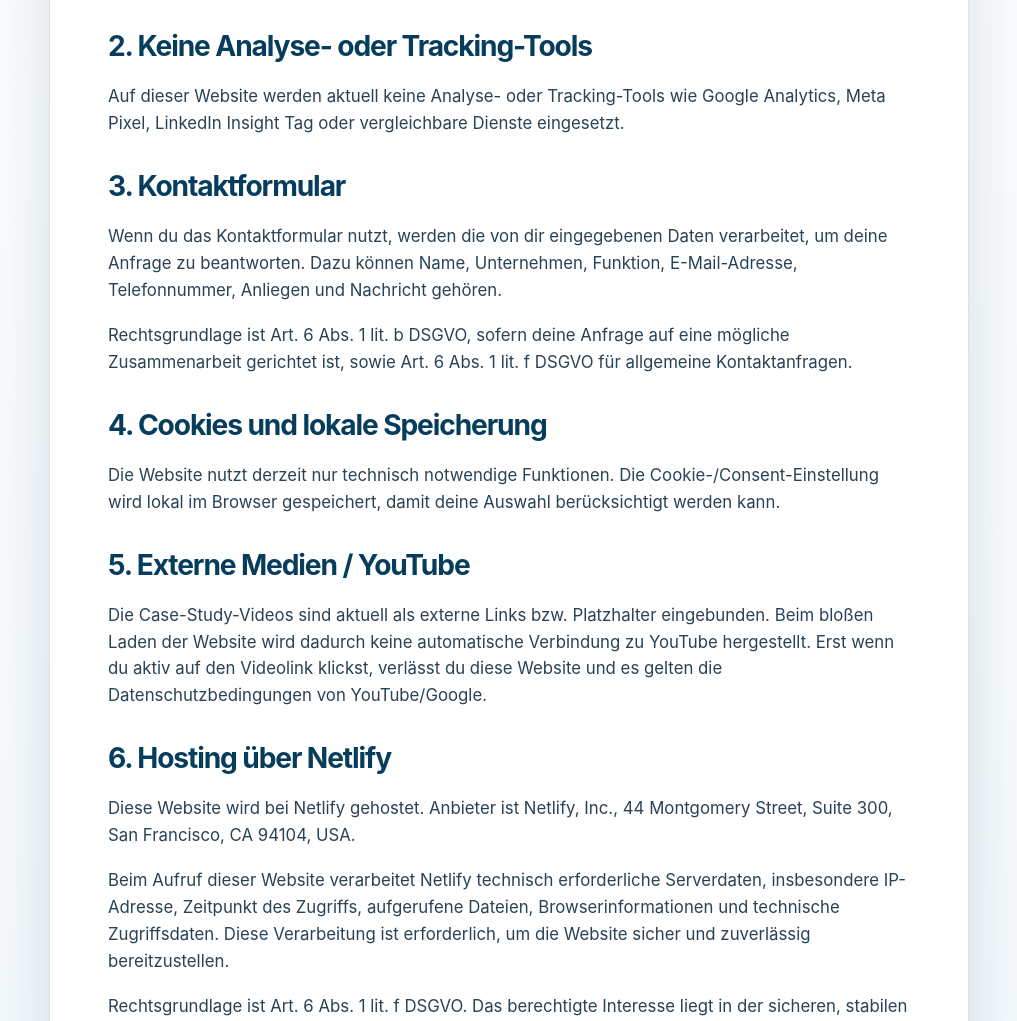
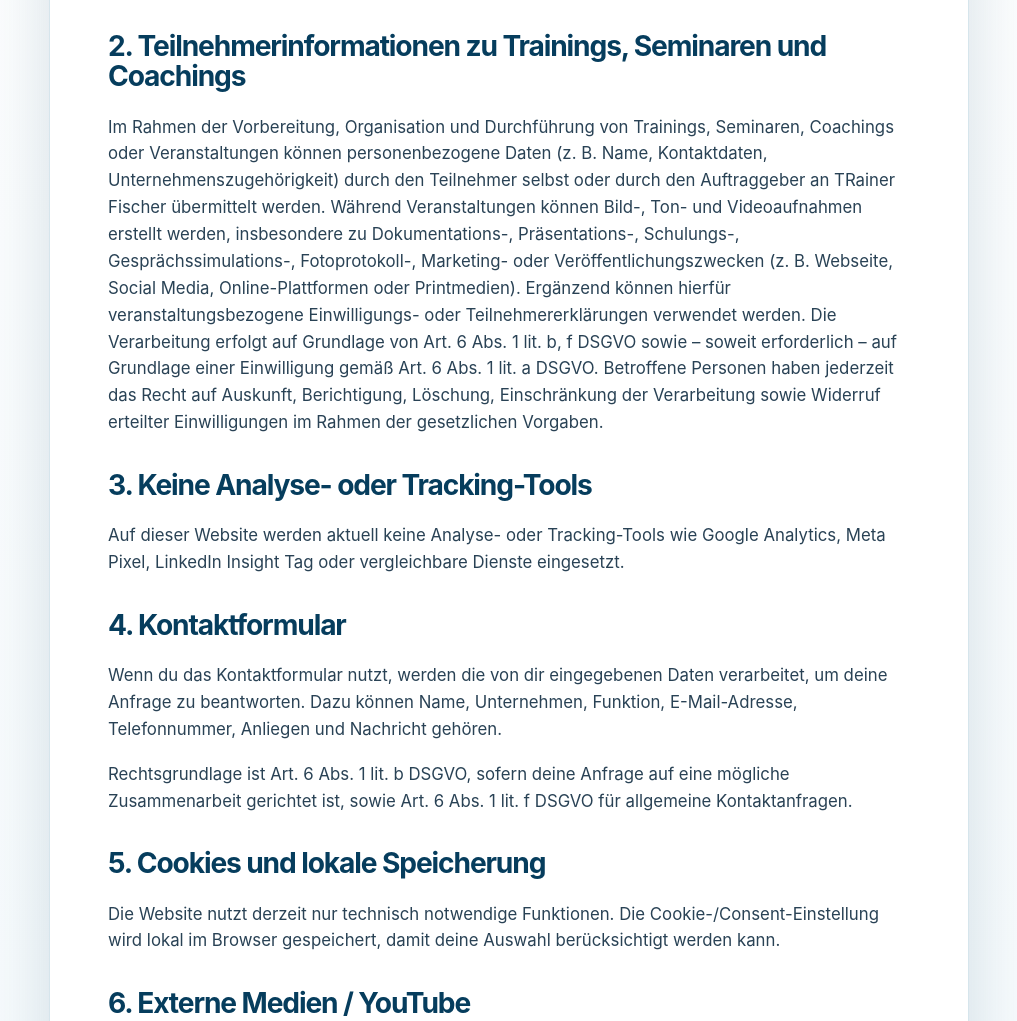
Before and after one commit to TRainer-de/trainer-fischer-landingpage, a plain HTML site: page datenschutz.html in a window 1280 px wide. Shown: the part 497-1518 px from the top of the page, without its empty margins (131-1148 px from the left). Drawn offline with Linux system fonts and the light colour scheme.

Commit message:
Datenschutzerklärung aktualisiert

```diff
--- a/datenschutz.html
+++ b/datenschutz.html
@@ -36,13 +36,21 @@
         </p>
 
 
-        <h2>2. Keine Analyse- oder Tracking-Tools</h2>
+	 <h2>2. Teilnehmerinformationen zu Trainings, Seminaren und Coachings</h2>
+        <p>
+          Im Rahmen der Vorbereitung, Organisation und Durchführung von Trainings, Seminaren, Coachings oder Veranstaltungen können personenbezogene Daten (z. B. Name, Kontaktdaten, Unternehmenszugehörigkeit) durch den Teilnehmer selbst 	oder durch den Auftraggeber an TRainer Fischer übermittelt werden.
+		  Während Veranstaltungen können Bild-, Ton- und Videoaufnahmen erstellt werden, insbesondere zu Dokumentations-, Präsentations-, Schulungs-, Gesprächssimulations-, Fotoprotokoll-, Marketing- oder Veröffentlichungszwecken (z. B. 	Webseite, Social Media, Online-Plattformen oder Printmedien). Ergänzend können hierfür veranstaltungsbezogene Einwilligungs- oder Teilnehmererklärungen verwendet werden.
+		  Die Verarbeitung erfolgt auf Grundlage von Art. 6 Abs. 1 lit. b, f DSGVO sowie – soweit erforderlich – auf Grundlage einer Einwilligung gemäß Art. 6 Abs. 1 lit. a DSGVO. Betroffene Personen haben jederzeit das Recht auf 	Auskunft, Berichtigung, Löschung, Einschränkung der Verarbeitung sowie Widerruf erteilter Einwilligungen im Rahmen der gesetzlichen Vorgaben.
+
+        </p>
+
+        <h2>3. Keine Analyse- oder Tracking-Tools</h2>
         <p>
           Auf dieser Website werden aktuell keine Analyse- oder Tracking-Tools wie Google Analytics, Meta Pixel,
           LinkedIn Insight Tag oder vergleichbare Dienste eingesetzt.
         </p>
 
-        <h2>3. Kontaktformular</h2>
+        <h2>4. Kontaktformular</h2>
         <p>
           Wenn du das Kontaktformular nutzt, werden die von dir eingegebenen Daten verarbeitet, um deine Anfrage zu beantworten.
           Dazu können Name, Unternehmen, Funktion, E-Mail-Adresse, Telefonnummer, Anliegen und Nachricht gehören.
@@ -52,20 +60,20 @@
           sowie Art. 6 Abs. 1 lit. f DSGVO für allgemeine Kontaktanfragen.
         </p>
 
-        <h2>4. Cookies und lokale Speicherung</h2>
+        <h2>5. Cookies und lokale Speicherung</h2>
         <p>
           Die Website nutzt derzeit nur technisch notwendige Funktionen. Die Cookie-/Consent-Einstellung wird lokal im Browser
           gespeichert, damit deine Auswahl berücksichtigt werden kann.
         </p>
 
-        <h2>5. Externe Medien / YouTube</h2>
+        <h2>6. Externe Medien / YouTube</h2>
         <p>
           Die Case-Study-Videos sind aktuell als externe Links bzw. Platzhalter eingebunden. Beim bloßen Laden der Website wird
           dadurch keine automatische Verbindung zu YouTube hergestellt. Erst wenn du aktiv auf den Videolink klickst, verlässt
           du diese Website und es gelten die Datenschutzbedingungen von YouTube/Google.
         </p>
 
-		<h2>6. Hosting über Netlify</h2>
+	<h2>7. Hosting über Netlify</h2>
         <p>
           Diese Website wird bei Netlify gehostet. Anbieter ist Netlify, Inc., 44 Montgomery Street, Suite 300,
           San Francisco, CA 94104, USA.
@@ -99,14 +107,14 @@
           nicht aktiv.
         </p>
 
-        <h2>7. Deine Rechte</h2>
+        <h2>8. Deine Rechte</h2>
         <p>
           Du hast nach Maßgabe der DSGVO insbesondere das Recht auf Auskunft, Berichtigung, Löschung, Einschränkung der
           Verarbeitung, Datenübertragbarkeit sowie Widerspruch gegen bestimmte Verarbeitungen. Außerdem hast du das Recht,
           dich bei einer Datenschutzaufsichtsbehörde zu beschweren.
         </p>
 
-        <h2>8. Speicherdauer</h2>
+        <h2>9. Speicherdauer</h2>
         <p>
           Personenbezogene Daten werden nur so lange gespeichert, wie es für die Bearbeitung deiner Anfrage oder gesetzliche
           Pflichten erforderlich ist.
```
